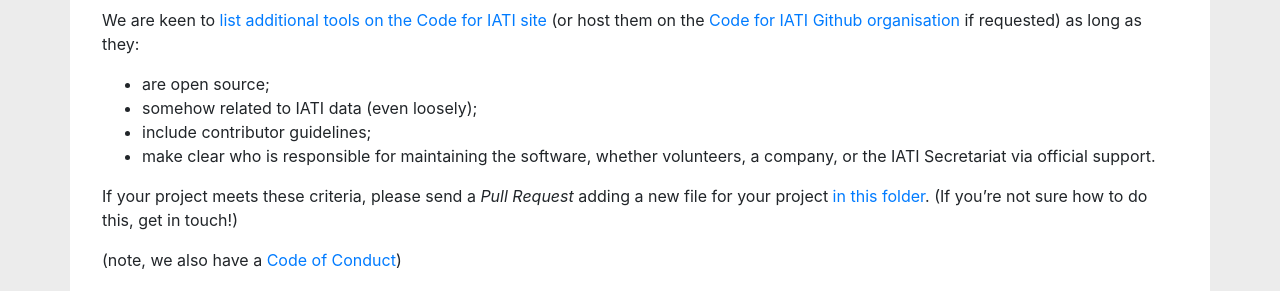
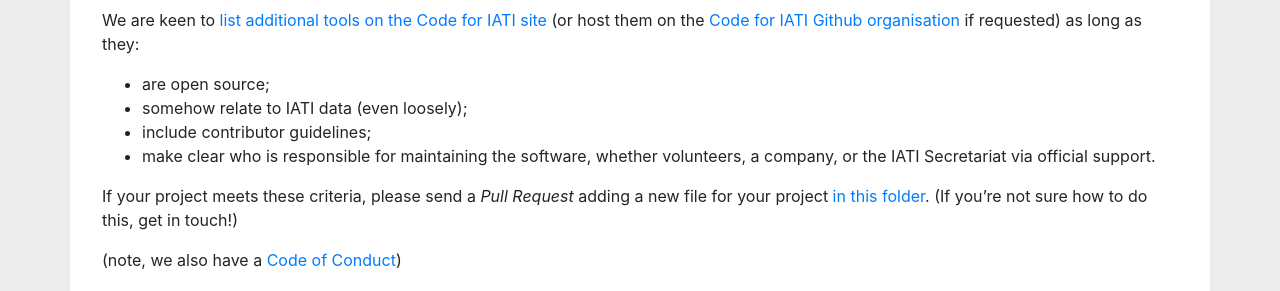
Before and after one commit to codeforIATI/codeforiati.github.io, a Jekyll site: the page built from pages/get-involved.md, in a window 1280 px wide. Shown: the part 384-675 px from the top of the page. Built offline with Jekyll 4.4.1, drawn with Linux system fonts in a browser that asks for light colours; comment, search, counter and statistics services are not loaded.

Commit message:
One more typo

```diff
--- a/pages/get-involved.md
+++ b/pages/get-involved.md
@@ -16,7 +16,7 @@
 
 We are keen to [list additional tools on the Code for IATI site](https://codeforiati.org/) (or host them on the [Code for IATI Github organisation](https://github.com/codeforiati) if requested) as long as they:
 * are open source;
-* somehow related to IATI data (even loosely);
+* somehow relate to IATI data (even loosely);
 * include contributor guidelines;
 * make clear who is responsible for maintaining the software, whether volunteers, a company, or the IATI Secretariat via official support.
 
```
